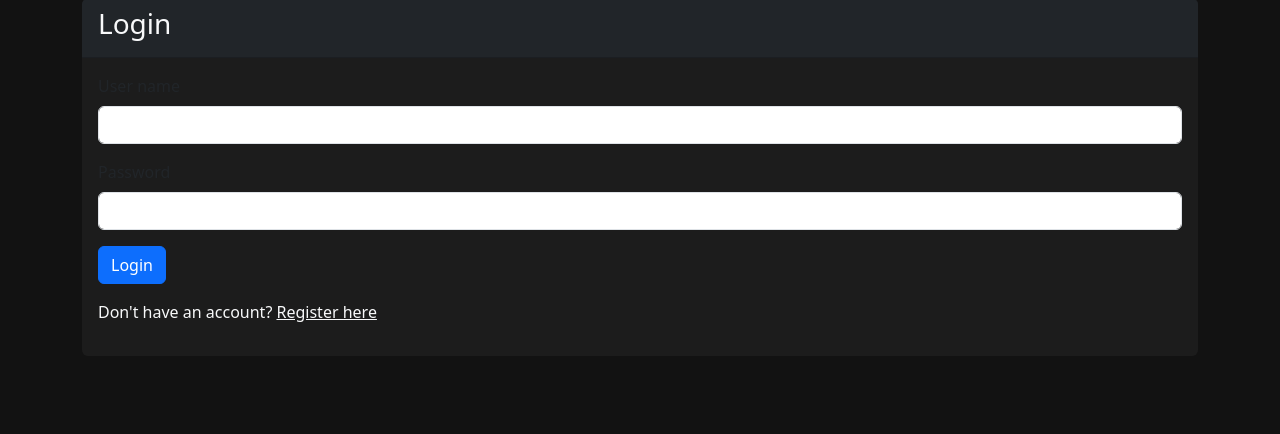
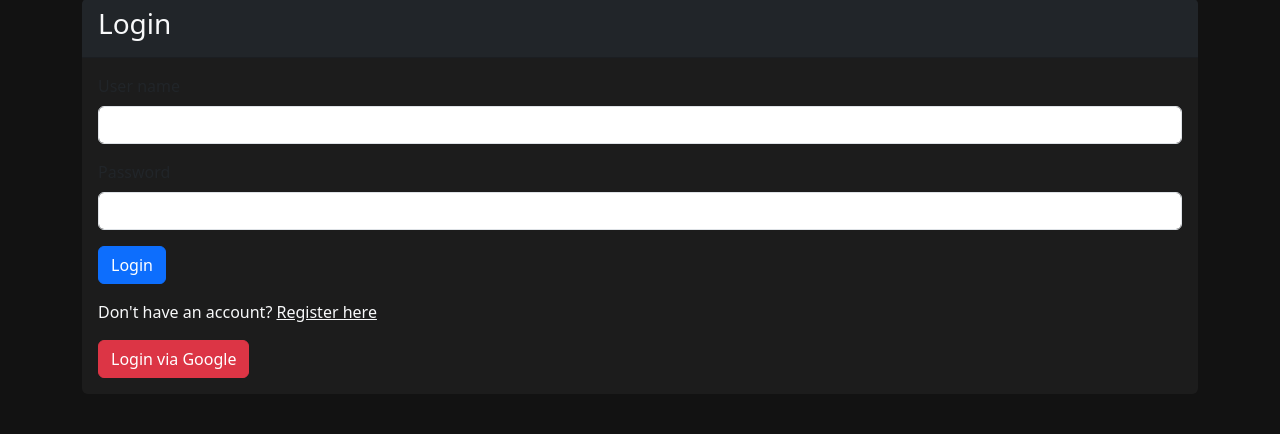
Before and after one commit to Zarathustra4/Lab3-Security, a Flask app: page /login in a window 1280 px wide. Shown: the part 119-553 px from the top of the page. Run offline with Flask 3, Linux system fonts and the light colour scheme; parts of the project's set-up code (start-up, migrations or seed data) failed here and were passed over.

Commit message:
google auth

```diff
--- a/app.py
+++ b/app.py
@@ -4,6 +4,7 @@
 from itsdangerous import URLSafeTimedSerializer
 from dotenv import dotenv_values
 from datetime import timedelta, datetime
+from flask_dance.contrib.google import make_google_blueprint, google
 
 from models import db, User, LoginAttempt
 from forms import RegistrationForm, LoginForm
@@ -27,9 +28,20 @@
 app.config['MAIL_USE_TLS'] = config['MAIL_USE_TLS'] == "True"
 app.config['MAIL_USERNAME'] = config['MAIL_USERNAME']
 app.config['MAIL_PASSWORD'] = config['MAIL_PASSWORD']
+app.config['GOOGLE_CLIENT_ID'] = config['GOOGLE_CLIENT_ID']
+app.config['GOOGLE_CLIENT_SECRET'] = config['GOOGLE_CLIENT_SECRET']
 
 mail = Mail(app)
 db.init_app(app)
+
+
+google_bp = make_google_blueprint(
+    client_id=app.config['GOOGLE_CLIENT_ID'],
+    client_secret=app.config['GOOGLE_CLIENT_SECRET'],
+    redirect_to="google_login"
+)
+app.register_blueprint(google_bp, url_prefix="/google_login")
+
 
 with app.app_context():
     db.create_all()
@@ -76,7 +88,8 @@
         password = form.password.data
         user = User.query.filter_by(username=username).first()
 
-        login_attempt = LoginAttempt(username=username, success=False, timestamp=datetime.now())
+        login_attempt = LoginAttempt(
+            username=username, success=False, timestamp=datetime.now())
         db.session.add(login_attempt)
 
         if user:
@@ -89,7 +102,8 @@
                     db.session.commit()
                     return redirect(url_for('account'))
                 else:
-                    flash('Please confirm your email to activate your account.', 'warning')
+                    flash(
+                        'Please confirm your email to activate your account.', 'warning')
             else:
                 user.failed_attempts += 1
                 user.last_failed_attempt = datetime.now()
@@ -157,7 +171,7 @@
 
 @app.route('/account')
 def account():
-    if 'user_id' not in session:
+    if 'user_id' not in session or not session["user_id"]:
         flash('Please log in first.', 'danger')
         return redirect(url_for('login'))
 
@@ -173,5 +187,31 @@
     return redirect(url_for('login'))
 
 
+@app.route('/google_login')
+def google_login():
+    if not google.authorized:
+        return redirect(url_for('google.login'))
+
+    resp = google.get("/plus/v1/people/me")
+    assert resp.ok, resp.text
+    info = resp.json()
+    email = info['emails'][0]['value']
+    user = User.query.filter_by(email=email).first()
+
+    if user is None:
+        user = User(username=info['displayName'], email=email, confirmed=True, oauth_provider='google', oauth_id=info['id'])
+        db.session.add(user)
+        db.session.commit()
+
+    session['user_id'] = user.id
+    flash('Login successful!', 'success')
+    return redirect(url_for('account'))
+
+
+@app.route("/")
+def root():
+    return redirect(url_for("login"))
+
+
 if __name__ == '__main__':
     app.run(debug=True)
--- a/models.py
+++ b/models.py
@@ -13,6 +13,8 @@
     is_admin = db.Column(db.Boolean(), nullable=False, default=False)
     failed_attempts = db.Column(db.Integer, default=0)
     last_failed_attempt = db.Column(db.DateTime, default=datetime.now())
+    oauth_provider = db.Column(db.String(50), nullable=True)
+    oauth_id = db.Column(db.String(200), nullable=True)
 
 
 class LoginAttempt(db.Model):
--- a/templates/login.html
+++ b/templates/login.html
@@ -21,6 +21,7 @@
                 </div>
             </form>
             <p class="text-light">Don't have an account? <a href="{{ url_for('registration') }}" class="text-light">Register here</a></p>
+            <a href="{{ url_for('google.login') }}" class="btn btn-danger">Login via Google</a>
         </div>
     </div>
 {% endblock %}
```
Also changed, not shown: requirements.txt (line endings or trailing spaces).
